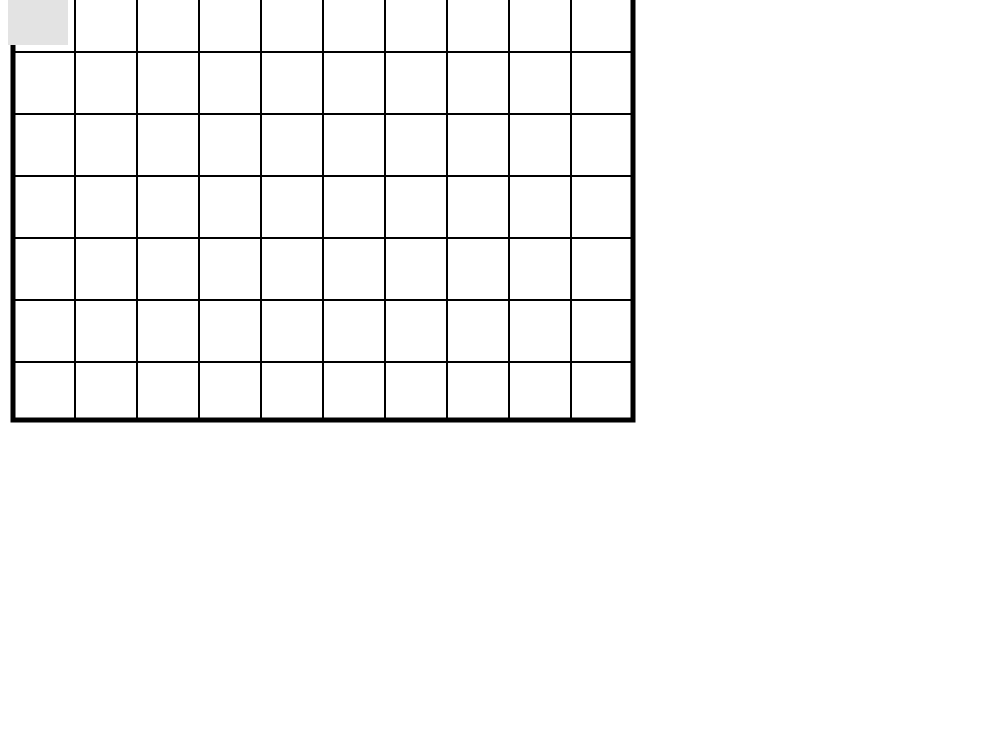
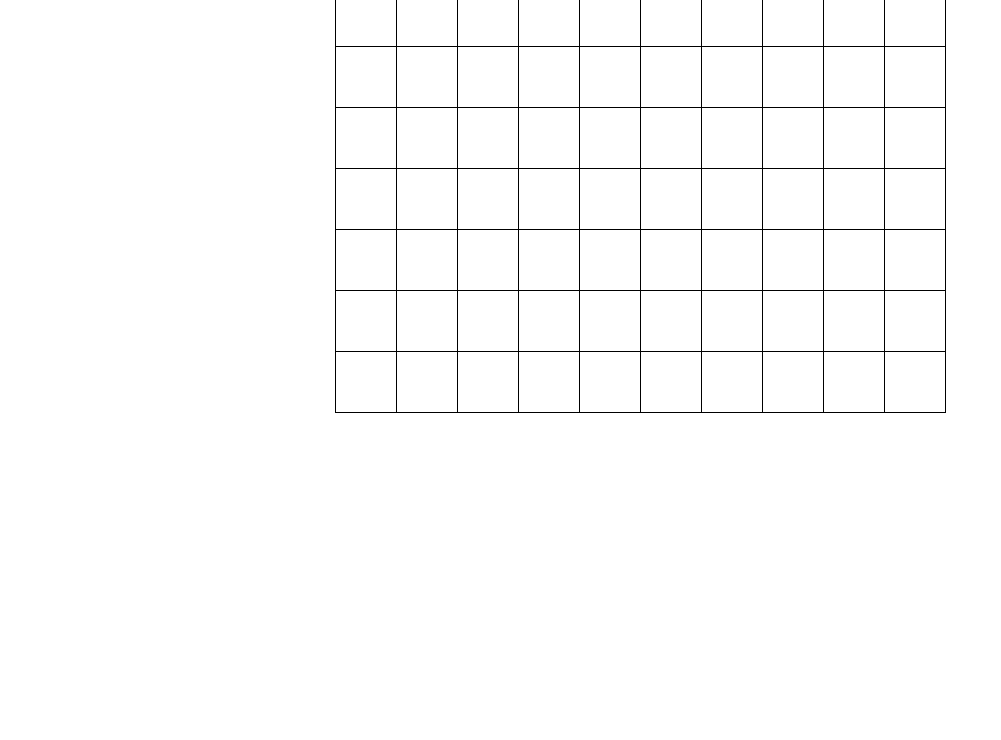
Before and after one commit to jnico810/pipe_mania, a website built with webpack: page index.html in a window 1280 px wide. Shown: the part 60-800 px from the top of the page, without its empty margins (0-1001 px from the left). Built offline with nearby package versions, Linux system fonts and the light colour scheme.

Commit message:
Add canvas elements

```diff
--- a/index.html
+++ b/index.html
@@ -6,7 +6,6 @@
   </head>
   <body>
     <h1>Sewer Nightmare</h1>
-    <canvas id="main" width="630px" height="440px"></canvas >
     <div id="spaces">
 
     </div>
--- a/lib/game.js
+++ b/lib/game.js
@@ -1,45 +1,22 @@
 console.log('loaded');
-import Pipe from './pipe.js';
+import Space from './space.js';
 
 class Game {
   constructor(){
-    this.canvas = document.getElementById("main");
-    this.ctx = this.canvas.getContext("2d");
   }
 
   start(){
-    this.drawBackground();
-    let pipe = new Pipe(1, this.ctx, [67,67]);
-    pipe.createCanvas();
-    pipe.draw();
-    pipe.drawPipe(0);
+    this.generateSpaces();
   }
 
-  drawBackground(){
-    this.ctx.beginPath();
-    this.ctx.lineWidth=5;
-    this.ctx.strokeRect(5,5,620, 430);
-    this.ctx.fill();
-    this.ctx.closePath();
-
-    for (let i = 1; i < 10; i++ ){
-      this.ctx.beginPath();
-      this.ctx.lineWidth = 2;
-      this.ctx.moveTo(i*62 + 5,5);
-      this.ctx.lineTo(i*62 + 5,435);
-      this.ctx.stroke();
-      this.ctx.closePath();
-    }
-
-    for (let i = 1; i < 7; i++ ){
-      this.ctx.beginPath();
-      this.ctx.lineWidth = 2;
-      this.ctx.moveTo(5,i*62 + 5);
-      this.ctx.lineTo(625,i*62 + 5);
-      this.ctx.stroke();
-      this.ctx.closePath();
+  generateSpaces(){
+    for (let i = 1; i < 71; i++ ){
+      let pipe = new Space([0,0], i);
+      pipe.createCanvas();
     }
   }
+
+
 }
 
 const game =new Game();
--- a/lib/main.css
+++ b/lib/main.css
@@ -1,7 +1,10 @@
-#main {
-  /*display:inline;*/
-  position: absolute;
+#spaces {
+  width: 610;
+  height: 427;
+
   margin: auto;
+  border-top: 1px solid black;
+  border-left: 1px solid black;
 }
 
 h1 {
@@ -10,5 +13,7 @@ h1 {
 }
 
 .tile {
-  position: absolute;
+  /*position: absolute;*/
+  border-right:1px solid black;
+  border-bottom:1px solid black;
 }
--- a/lib/pipe.js
+++ b/lib/space.js
@@ -4,21 +4,22 @@ const DEFAULTS = {
 };
 const SIZE = 60;
 
-class Pipe {
+class Space {
 
-  constructor(type, ctx, coord){
+  constructor(coord, id){
     this.x = coord[0];
     this.y = coord[1];
+    this.id = id;
   }
 
   draw(){
-    this.ctx = this.canvas.getContext("2d");
-    this.ctx.beginPath();
-    this.ctx.lineWidth = 2;
-    this.ctx.rect(0,0, 60, 60);
-    this.ctx.fillStyle = "#E3E3E3";
-    this.ctx.fill();
-    this.ctx.closePath();
+    // this.ctx = this.canvas.getContext("2d");
+    // this.ctx.beginPath();
+    // this.ctx.lineWidth = 2;
+    // this.ctx.rect(0,0, 60, 60);
+    // this.ctx.fillStyle = "#E3E3E3";
+    // this.ctx.fill();
+    // this.ctx.closePath();
   }
 
   createCanvas(){
@@ -26,11 +27,12 @@ class Pipe {
     canvas.setAttribute("width", "60px");
     canvas.setAttribute("height", "60px");
     canvas.setAttribute("class", "tile");
+    canvas.setAttribute("id", `${this.id}`);
     canvas.addEventListener('click', () => console.log('click'));
     this.canvas = canvas;
     this.draw();
     let spaces = document.getElementById("spaces");
-    document.body.appendChild(canvas);
+    spaces.appendChild(canvas);
   }
   drawPipe(type){
     switch (type){
@@ -47,4 +49,4 @@ class Pipe {
   }
 }
 
-export default Pipe;
+export default Space;
```
Also changed, not shown: lib/bundle.js, 1 other file.
